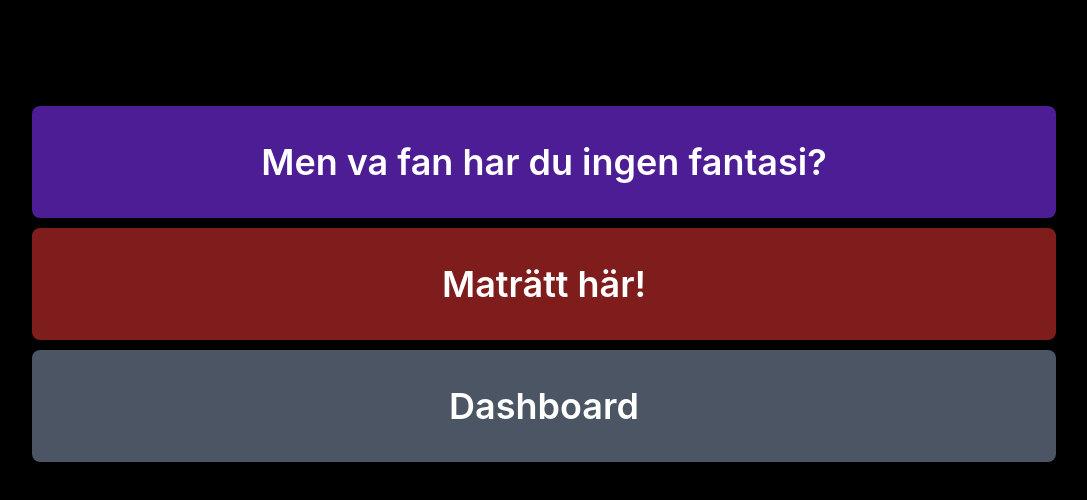
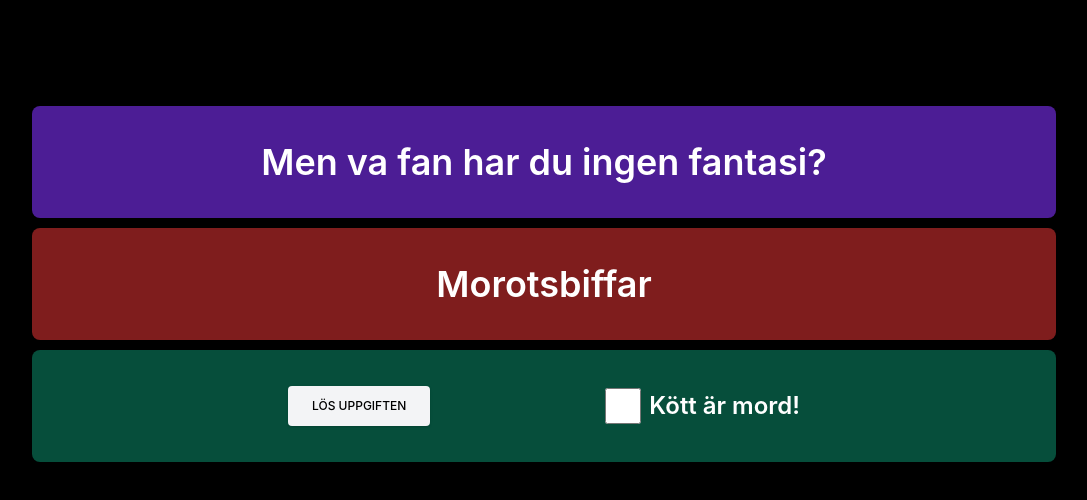
Before and after one commit to EddieJostell/react-food, a React (Create React App) app: page / in a window 1280 px wide. Shown: the top 500 px of the page, without its empty margins (96-1183 px from the left). Built offline with nearby package versions, Linux system fonts and the light colour scheme.

Commit message:
styling check, logic ...

```diff
--- a/src/App.tsx
+++ b/src/App.tsx
@@ -1,19 +1,59 @@
-import React from 'react';
+import React, { useState } from 'react';
 import './App.css';
 import Banner from './components/Banner/Banner';
 import Container from './components/Container/Container';
 import Dashboard from './components/Dashboard/Dashboard';
 import Food from './components/Food/Food';
+import { FoodList } from '../src/utils/data';
 
 function App() {
+  let randomFood = FoodList[Math.floor(Math.random() * FoodList.length)];
+
+  const [state, setState] = useState({
+    dish: randomFood,
+    veggo: false,
+  });
+
+  const showRecipe = () => {
+    //console.log(state);
+    setState({
+      ...state,
+      dish: FoodList[Math.floor(Math.random() * FoodList.length)],
+      veggo: false,
+    });
+  };
+
+  const handleFoodType = () => {
+    alert('1234');
+    /*   const veggo = FoodList.filter((e: any) => {
+      return e.veggo;
+    });
+
+    console.log(veggo);
+
+    setState({
+      ...state,
+      dish: veggo[Math.floor(Math.random() * FoodList.length)],
+      veggo: true,
+    }) */
+  };
+
+  /*   const handleTakeOut = () => {
+    alert('TAKEOUT WORKING');
+  }; */
+
   return (
-    <div className="min-h-screen text-center bg-black">
-     {/* <h1 className="text-white">THUNDERDOME</h1> */}
-     <Container>
-       <Banner/>
-       <Food/>
-       <Dashboard />
-     </Container>
+    <div className='min-h-screen text-center bg-black'>
+      <Container>
+        <Banner />
+        <Food food={state} />
+        {/* <Takeaway /> */}
+        <Dashboard
+          recipe={showRecipe}
+          type={handleFoodType}
+          /*   takeout={handleTakeOut} */
+        />
+      </Container>
     </div>
   );
 }
--- a/src/components/Dashboard/Dashboard.tsx
+++ b/src/components/Dashboard/Dashboard.tsx
@@ -1,11 +1,73 @@
-import React from 'react';
+import React, { useState } from 'react';
 
-
-const Dashboard = () => {
-
-    return(
-        <div className="flex justify-center items-center h-28 w-full bg-gray-600 my-2.5 rounded-lg"><h1 className="font-semibold text-white text-4xl">Dashboard</h1></div>
-    );
+interface IDashboardProps {
+  recipe: () => void;
+  type: () => void;
+  /* takeout: () => void; */
 }
 
+const Dashboard = (props: IDashboardProps) => {
+  const { recipe, type /* takeout */ } = props;
+
+  const [isChecked, setIsChecked] = useState({
+    veggo: false,
+    takeout: false,
+  });
+
+  const handleChecked = (e: any) => {
+    setIsChecked({
+      ...isChecked,
+      [e.target.name]: e.target.checked,
+    });
+
+    if (e.target.name === 'veggo') {
+      type();
+    }
+    /*  if (e.target.name === 'takeout') {
+      takeout();
+    } */
+  };
+
+  return (
+    <div className='flex justify-center items-center h-28 w-full bg-green-900 my-2.5 rounded-lg'>
+      <div className='flex flex-row justify-between items-center w-1/2 mx-auto'>
+        <button
+          onClick={recipe}
+          className='inline-block px-6 py-2 text-xs font-medium leading-6 text-center text-black uppercase transition bg-gray-100 rounded shadow ripple hover:shadow-lg hover:bg-gray-200 focus:outline-none'
+        >
+          Lös Uppgiften
+        </button>
+        <label className='flex flex-row items-center'>
+          <input
+            id='veggo'
+            value='veggo'
+            checked={isChecked.veggo}
+            name='veggo'
+            className='h-9 w-9 mr-2'
+            type='checkbox'
+            onChange={handleChecked}
+          />
+          <span className='font-semibold text-white text-2xl'>
+            Kött är mord!
+          </span>
+        </label>
+        {/*   <label className='flex flex-row'>
+          <input
+            id='takeout'
+            value='takeout'
+            checked={isChecked.takeout}
+            name='takeout'
+            className='h-9 w-9 mr-2'
+            type='checkbox'
+            onChange={handleChecked}
+          />
+          <span className='font-semibold text-white text-2xl'>Lathund</span>
+        </label> */}
+      </div>
+    </div>
+  );
+};
+
 export default Dashboard;
+
+//bg-green-900
--- a/src/components/Food/Food.tsx
+++ b/src/components/Food/Food.tsx
@@ -1,11 +1,26 @@
 import React from 'react';
-
-
-const Food = () => {
-
-    return(
-        <div className="flex justify-center items-center h-28 w-full bg-red-900 my-2.5 rounded-lg"><h1 className="font-semibold text-white text-4xl">Maträtt här!</h1></div>
-    );
+import { IRecipe } from '../../utils/data';
+interface IFoodProps {
+  food: any;
 }
 
+const Food = (props: IFoodProps) => {
+  const { food } = props;
+
+  return (
+    <div className='flex justify-center items-center h-28 w-full bg-red-900 my-2.5 rounded-lg'>
+      <h1 className='font-semibold text-white text-4xl'>
+        <a
+          className='hover:underline'
+          target='_blank'
+          rel='noreferrer noopener'
+          href={food.dish.link}
+        >
+          {food.dish.dish}
+        </a>
+      </h1>
+    </div>
+  );
+};
+
 export default Food;
--- /dev/null
+++ b/src/components/Takeaway/Takeaway.tsx
@@ -0,0 +1,11 @@
+import React from 'react';
+
+const Takeaway = () => {
+  return (
+    <div className='flex justify-center items-center h-28 w-full bg-pink-500 my-2.5 rounded-lg'>
+      <h1 className='font-semibold text-white text-4xl'>Takeaway här!</h1>
+    </div>
+  );
+};
+
+export default Takeaway;
--- a/src/utils/data.tsx
+++ b/src/utils/data.tsx
@@ -1,137 +1,147 @@
-
-export interface IFood {
+export interface IRecipe {
   dish: string;
   veggo: boolean;
   link: string;
-
 }
 
 // Replace with API perhaps?
 
-export const FoodList: IFood[] = [
+export const FoodList: IRecipe[] = [
   {
-        dish: "Köttbullar med potatismos, gräddsås, lingon och stektlök",
+    dish: 'Köttbullar med potatismos, gräddsås, lingon och stektlök',
     veggo: false,
-        link: "https://www.landleyskok.se/recept/hemlagade-kottbullar.html/"
+    link: 'https://www.landleyskok.se/recept/hemlagade-kottbullar.html/',
   },
   {
-        dish: "Grillad kolbulle med lingonsylt.",
+    dish: 'Grillad kolbulle med lingonsylt.',
     veggo: false,
-        link: "http://www.koket.se/sommar-med-ernst/ernst-kirchsteiger/kolbulle-pa-ernsts-vis/"
+    link:
+      'http://www.koket.se/sommar-med-ernst/ernst-kirchsteiger/kolbulle-pa-ernsts-vis/',
   },
   {
-        dish: "Vårrulle med sötsursås",
+    dish: 'Vårrulle med sötsursås',
     veggo: true,
-        link: "http://www.ica.se/recept/farska-varrullar-med-grillad-tofu-och-ingefarsdipp-720099/"
+    link:
+      'http://www.ica.se/recept/farska-varrullar-med-grillad-tofu-och-ingefarsdipp-720099/',
   },
   {
-        dish: "Haloumisallad",
+    dish: 'Haloumisallad',
     veggo: true,
-        link: "http://mittkok.expressen.se/recept/halloumisallad/"
+    link: 'http://mittkok.expressen.se/recept/halloumisallad/',
   },
   {
-        dish: "Baconinlindad kycklingfile.",
+    dish: 'Baconinlindad kycklingfile.',
     veggo: false,
-        link: "https://www.kokaihop.se/recept/baconinlindad-kycklingfile-2",
+    link: 'https://www.kokaihop.se/recept/baconinlindad-kycklingfile-2',
   },
   {
-        dish: "Lasagne med köttfärssås",
+    dish: 'Lasagne med köttfärssås',
     veggo: false,
-        link: "http://www.koket.se/lasagne-med-kottfarssas"
+    link: 'http://www.koket.se/lasagne-med-kottfarssas',
   },
   {
-        dish: "Majsplättar med avokadoröra",
+    dish: 'Majsplättar med avokadoröra',
     veggo: true,
-        link: "https://www.mathem.se/recept/mattias-majsplattar-med-avokado-chimichurri"
+    link:
+      'https://www.mathem.se/recept/mattias-majsplattar-med-avokado-chimichurri',
   },
   {
-        dish: "Grönkålssoppa med chorizo",
+    dish: 'Grönkålssoppa med chorizo',
     veggo: false,
-        link: "http://www.matklubben.nu/recept/gr%F6nk%E5lssoppa_med_chorizo_122704.html#.WCxTNcn3b9I"
+    link:
+      'http://www.matklubben.nu/recept/gr%F6nk%E5lssoppa_med_chorizo_122704.html#.WCxTNcn3b9I',
   },
   {
-        dish: "Pastagratäng med rökt lax och spenat.",
+    dish: 'Pastagratäng med rökt lax och spenat.',
     veggo: false,
-        link: "http://www.ica.se/recept/pastagratang-med-rokt-lax-och-spenat-719271/"
+    link:
+      'http://www.ica.se/recept/pastagratang-med-rokt-lax-och-spenat-719271/',
   },
   {
-        dish: "Thaigryta med kyckling",
+    dish: 'Thaigryta med kyckling',
     veggo: false,
-        link: "http://www.koket.se/mitt-kok/donal-skehan/thaigryta-med-kyckling/"
+    link: 'http://www.koket.se/mitt-kok/donal-skehan/thaigryta-med-kyckling/',
   },
   {
-        dish: "Lax med nudelsallad",
+    dish: 'Lax med nudelsallad',
     veggo: false,
-        link: "https://www.mathem.se/recept/gustavs-sesamstekta-lax-med-varm-nudelsallad--lime-och-koriander"
+    link:
+      'https://www.mathem.se/recept/gustavs-sesamstekta-lax-med-varm-nudelsallad--lime-och-koriander',
   },
   {
-        dish: "Lasagne med halloumi, spenat och pumpakärnor",
+    dish: 'Lasagne med halloumi, spenat och pumpakärnor',
     veggo: true,
-        link: "http://www.ica.se/recept/lasagne-med-halloumi-spenat-och-pumpakarnor-718382/"
+    link:
+      'http://www.ica.se/recept/lasagne-med-halloumi-spenat-och-pumpakarnor-718382/',
   },
   {
-        dish: "Rödbetsrisotto med hyvlad halloumi och valnötter",
+    dish: 'Rödbetsrisotto med hyvlad halloumi och valnötter',
     veggo: true,
-        link: "http://www.ica.se/recept/rodbetsrisotto-med-hyvlad-halloumi-och-valnotter-720045/"
+    link:
+      'http://www.ica.se/recept/rodbetsrisotto-med-hyvlad-halloumi-och-valnotter-720045/',
   },
   {
-        dish: "Halstrad tonfisk med avokadohummus",
+    dish: 'Halstrad tonfisk med avokadohummus',
     veggo: false,
-        link: "http://www.ica.se/recept/halstrad-tonfisk-med-avokadohummus-719975/"
+    link: 'http://www.ica.se/recept/halstrad-tonfisk-med-avokadohummus-719975/',
   },
   {
-        dish: "Viltskavsgryta med mandelpotatispuré & rårörda lingon",
+    dish: 'Viltskavsgryta med mandelpotatispuré & rårörda lingon',
     veggo: false,
-        link: "https://www.mathem.se/recept/viltskavsgryta-med-mandelpotatispure-o-rarorda-lingon"
+    link:
+      'https://www.mathem.se/recept/viltskavsgryta-med-mandelpotatispure-o-rarorda-lingon',
   },
   {
-        dish: "Coq Au Vin",
+    dish: 'Coq Au Vin',
     veggo: false,
-        link: "http://www.foodnetwork.com/recipes/ina-garten/coq-au-vin-recipe4.html"
+    link:
+      'http://www.foodnetwork.com/recipes/ina-garten/coq-au-vin-recipe4.html',
   },
   {
-        dish: "Indisk linssoppa ”Mulligatawny”",
+    dish: 'Indisk linssoppa ”Mulligatawny”',
     veggo: true,
-        link: "http://www.ica.se/recept/indisk-linssoppa-mulligatawny-718554/"
+    link: 'http://www.ica.se/recept/indisk-linssoppa-mulligatawny-718554/',
   },
   {
-        dish: "Falafel med hummus, yoghurtdressing och picklad rödlök",
+    dish: 'Falafel med hummus, yoghurtdressing och picklad rödlök',
     veggo: true,
-        link: "http://www.ica.se/recept/falafel-med-hummus-yoghurtdressing-och-picklad-rodlok-717166/"
+    link:
+      'http://www.ica.se/recept/falafel-med-hummus-yoghurtdressing-och-picklad-rodlok-717166/',
   },
   {
-        dish: "Vegetarisk pastagratäng",
+    dish: 'Vegetarisk pastagratäng',
     veggo: true,
-        link: "https://www.landleyskok.se/recept/vegetarisk-pastagratang.html/"
+    link: 'https://www.landleyskok.se/recept/vegetarisk-pastagratang.html/',
   },
   {
-        dish: "Morotsbiffar",
+    dish: 'Morotsbiffar',
     veggo: true,
-        link: "http://www.tasteline.com/recept/morotsbiffar-med-dragon/"
+    link: 'http://www.tasteline.com/recept/morotsbiffar-med-dragon/',
   },
   {
-        dish: "Biff Teriyaki",
+    dish: 'Biff Teriyaki',
     veggo: false,
-        link: "http://www.arla.se/recept/biff-teriyaki"
+    link: 'http://www.arla.se/recept/biff-teriyaki',
   },
   {
-        dish: "Korvstroganoff",
+    dish: 'Korvstroganoff',
     veggo: false,
-        link: "http://www.ica.se/recept/korvstroganoff-med-ris-533512/"
+    link: 'http://www.ica.se/recept/korvstroganoff-med-ris-533512/',
   },
   {
-        dish: "Ugnssteks falukorv med rostade rotsaker",
+    dish: 'Ugnssteks falukorv med rostade rotsaker',
     veggo: false,
-        link: "http://www.ica.se/recept/ugnsstekt-falukorv-med-rostade-rotfrukter-713615/"
+    link:
+      'http://www.ica.se/recept/ugnsstekt-falukorv-med-rostade-rotfrukter-713615/',
   },
   {
-        dish: "Vegetarisk Chipotle Chilipizza",
+    dish: 'Vegetarisk Chipotle Chilipizza',
     veggo: true,
-        link: "http://www.koket.se/vegetariska-chipotle-chilipizzor"
+    link: 'http://www.koket.se/vegetariska-chipotle-chilipizzor',
   },
   {
-        dish: "Baconlindad köttfärslimpa",
+    dish: 'Baconlindad köttfärslimpa',
     veggo: false,
-        link: "http://mittkok.expressen.se/recept/baconlindad-kottfarslimpa/"
+    link: 'http://mittkok.expressen.se/recept/baconlindad-kottfarslimpa/',
   },
-]
+];
```
Lines whose indentation alone changed are shown as unchanged.
